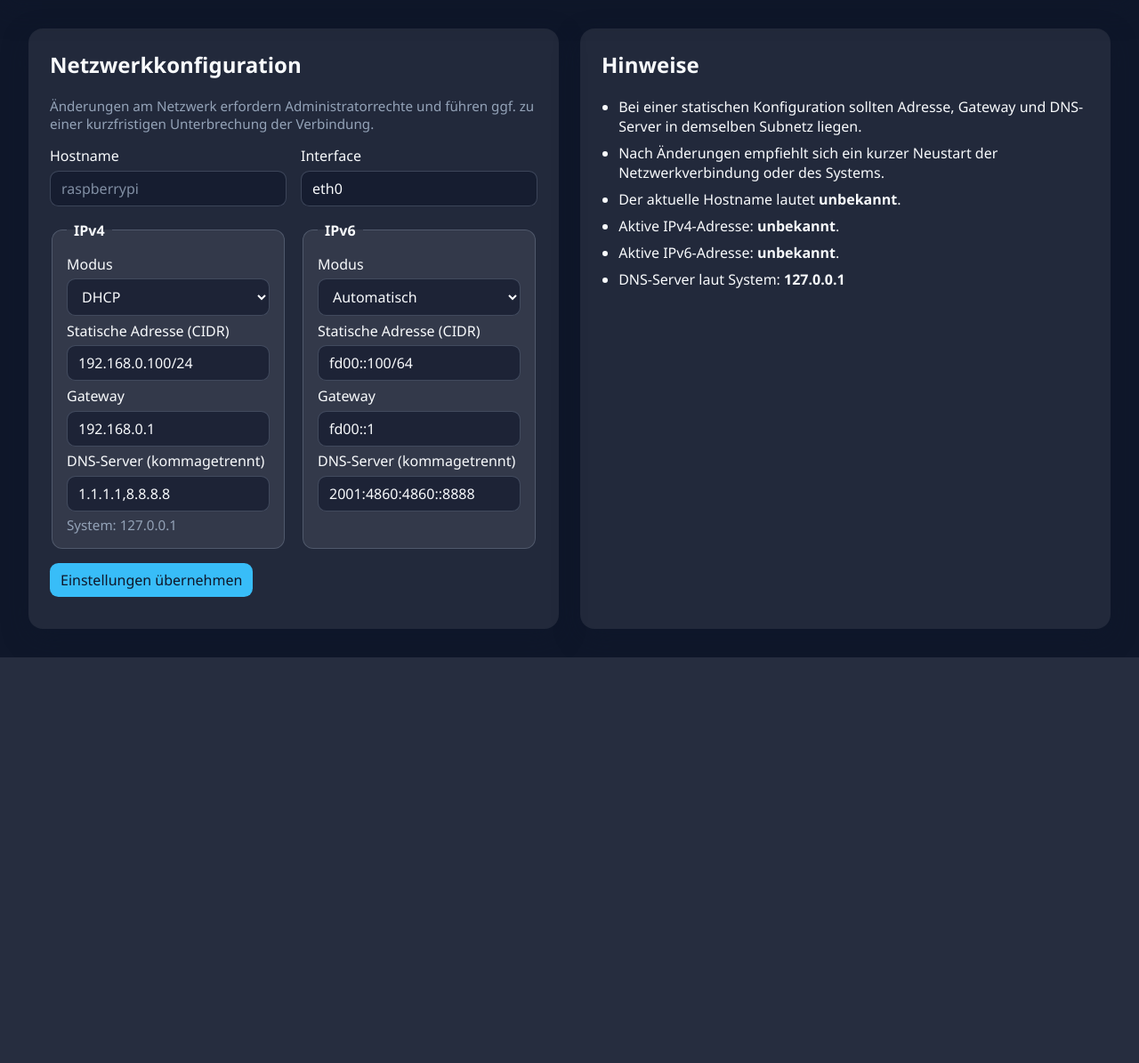
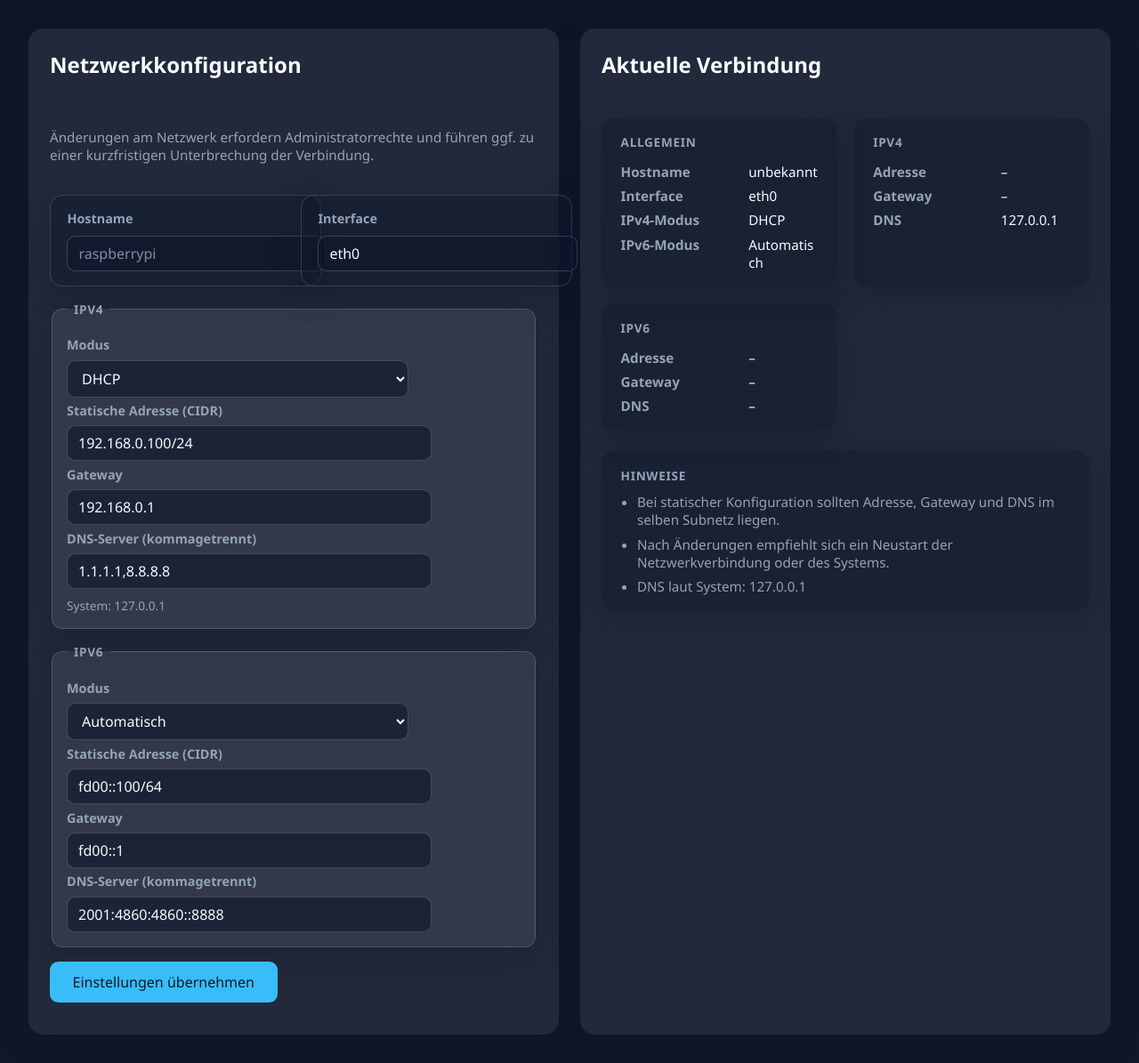
Before and after one commit to joni123467/Slideshow, a Flask app: page /network in a window 1280 px wide. Shown: the part 118-1313 px from the top of the page at 89% size. Before the commit the page ends 857 px from the top, so only its background shows below. Run offline with Flask 2, Linux system fonts and the light colour scheme; a user stored in the database is signed in.

Commit message:
Shorten network config inputs

```diff
--- a/slideshow/network.py
+++ b/slideshow/network.py
@@ -80,7 +80,8 @@ class NetworkManager:
         new_block: List[str] = []
         if config_lines:
             new_block.append(f"interface {interface}")
-            new_block.extend(config_lines)
+            indented = [f"    {line}" for line in config_lines]
+            new_block.extend(indented)
 
         with open("/etc/dhcpcd.conf", "w", encoding="utf-8") as fh:
             preserved = "".join(filtered).rstrip("\n")
--- a/slideshow/static/style.css
+++ b/slideshow/static/style.css
@@ -288,6 +288,171 @@ a {
 .system-card__meta {
   font-size: 0.85rem;
   color: var(--muted);
+}
+
+
+.network-config {
+  display: flex;
+  flex-direction: column;
+  gap: 1.25rem;
+}
+
+.network-config__form {
+  grid-template-columns: repeat(auto-fit, minmax(260px, 1fr));
+  align-items: start;
+}
+
+.network-config__form > .network-config__field {
+  background: var(--surface-strong);
+  border-radius: 0.9rem;
+  padding: 1rem 1.15rem;
+  box-shadow: var(--shadow);
+  border: 1px solid rgba(148, 163, 184, 0.25);
+  gap: 0.6rem;
+  width: min(100%, 26rem);
+  justify-self: start;
+}
+
+.network-config__field-label {
+  font-size: 0.9rem;
+  font-weight: 600;
+  color: var(--muted);
+}
+
+.network-config__field input,
+.network-config__field select,
+.network-config__field textarea {
+  width: min(100%, 24rem);
+}
+
+.network-config__fieldset {
+  grid-column: 1 / -1;
+  display: grid;
+  gap: 1rem;
+  grid-template-columns: repeat(auto-fit, minmax(220px, 1fr));
+  background: var(--surface-strong);
+  border-radius: 1rem;
+  border: 1px solid rgba(148, 163, 184, 0.25);
+  box-shadow: var(--shadow);
+  padding: 1.1rem 1.25rem;
+}
+
+.network-config__fieldset legend {
+  grid-column: 1 / -1;
+  font-size: 0.85rem;
+  text-transform: uppercase;
+  letter-spacing: 0.05em;
+  color: var(--muted);
+  padding: 0 0.5rem;
+  margin-bottom: 0.35rem;
+  font-weight: 600;
+}
+
+.network-config__fieldset .network-config__field {
+  background: transparent;
+  border: none;
+  box-shadow: none;
+  padding: 0;
+  gap: 0.45rem;
+  width: min(100%, 24rem);
+  justify-self: start;
+}
+
+.network-config__meta {
+  display: block;
+  margin-top: 0.15rem;
+  font-size: 0.85rem;
+  color: var(--muted);
+}
+
+.network-config__submit {
+  grid-column: 1 / -1;
+  justify-self: end;
+  padding: 0.75rem 1.6rem;
+  max-width: none;
+  width: auto;
+}
+
+.network-overview {
+  display: flex;
+  flex-direction: column;
+  gap: 1.5rem;
+}
+
+.network-status {
+  display: grid;
+  gap: 1.2rem;
+  grid-template-columns: repeat(auto-fit, minmax(260px, 1fr));
+}
+
+.network-status__group {
+  background: var(--surface-strong);
+  border-radius: 0.85rem;
+  padding: 1.1rem 1.35rem;
+  box-shadow: var(--shadow);
+  display: flex;
+  flex-direction: column;
+  gap: 0.85rem;
+}
+
+.network-status__group h3 {
+  margin: 0;
+  font-size: 0.85rem;
+  text-transform: uppercase;
+  letter-spacing: 0.05em;
+  color: var(--muted);
+}
+
+.network-status__list {
+  margin: 0;
+  display: grid;
+  grid-template-columns: minmax(130px, max-content) minmax(0, 1fr);
+  row-gap: 0.45rem;
+  column-gap: 0.85rem;
+  font-size: 0.95rem;
+}
+
+.network-status__list dt {
+  font-weight: 600;
+  color: var(--muted);
+}
+
+.network-status__list dd {
+  margin: 0;
+  word-break: break-word;
+}
+
+.network-status__meta {
+  display: block;
+  margin-top: 0.25rem;
+  font-size: 0.85rem;
+  color: var(--muted);
+}
+
+.network-hints-card {
+  background: var(--surface-strong);
+  border-radius: 0.85rem;
+  padding: 1.1rem 1.35rem;
+  box-shadow: var(--shadow);
+}
+
+.network-hints-card h3 {
+  margin: 0 0 0.65rem;
+  font-size: 0.85rem;
+  text-transform: uppercase;
+  letter-spacing: 0.05em;
+  color: var(--muted);
+}
+
+.network-hints {
+  margin: 0;
+  padding-left: 1.15rem;
+  display: flex;
+  flex-direction: column;
+  gap: 0.45rem;
+  list-style: disc;
+  color: var(--muted);
+  font-size: 0.95rem;
 }
 
 .system-overview .system-usage {
--- a/slideshow/templates/network.html
+++ b/slideshow/templates/network.html
@@ -2,41 +2,48 @@
 {% block title %}Netzwerk – Slideshow{% endblock %}
 {% block content %}
 <section class="grid">
-  <article>
+  <article class="network-config">
     <h2>Netzwerkkonfiguration</h2>
     <p class="muted">Änderungen am Netzwerk erfordern Administratorrechte und führen ggf. zu einer kurzfristigen Unterbrechung der Verbindung.</p>
-    <form method="post" action="{{ url_for('update_network') }}" class="grid-form">
-      <label>Hostname
+    <form method="post" action="{{ url_for('update_network') }}" class="grid-form network-config__form">
+      <label class="network-config__field">
+        <span class="network-config__field-label">Hostname</span>
         <input type="text" name="hostname" value="{{ current.hostname or config.network.hostname or '' }}" placeholder="raspberrypi" />
       </label>
-      <label>Interface
+      <label class="network-config__field">
+        <span class="network-config__field-label">Interface</span>
         <input type="text" name="interface" value="{{ current.interface or config.network.interface }}" />
       </label>
-      <fieldset>
+      <fieldset class="network-config__fieldset">
         <legend>IPv4</legend>
-        <label>Modus
+        <label class="network-config__field">
+          <span class="network-config__field-label">Modus</span>
           {% set ipv4_mode = (config.network.ipv4.mode or 'dhcp') %}
           <select name="ipv4_mode">
             <option value="dhcp" {% if ipv4_mode == 'dhcp' %}selected{% endif %}>DHCP</option>
             <option value="static" {% if ipv4_mode == 'static' %}selected{% endif %}>Statisch</option>
           </select>
         </label>
-        <label>Statische Adresse (CIDR)
+        <label class="network-config__field">
+          <span class="network-config__field-label">Statische Adresse (CIDR)</span>
           <input type="text" name="ipv4_address" value="{{ config.network.ipv4.static.address or '' }}" />
-          {% if current.ipv4.address %}<span class="muted">Aktuell: {{ current.ipv4.address }}</span>{% endif %}
+          {% if current.ipv4.address %}<span class="network-config__meta">Aktuell: {{ current.ipv4.address }}</span>{% endif %}
         </label>
-        <label>Gateway
+        <label class="network-config__field">
+          <span class="network-config__field-label">Gateway</span>
           <input type="text" name="ipv4_router" value="{{ config.network.ipv4.static.router or '' }}" />
-          {% if current.ipv4.router %}<span class="muted">Aktuell: {{ current.ipv4.router }}</span>{% endif %}
+          {% if current.ipv4.router %}<span class="network-config__meta">Aktuell: {{ current.ipv4.router }}</span>{% endif %}
         </label>
-        <label>DNS-Server (kommagetrennt)
+        <label class="network-config__field">
+          <span class="network-config__field-label">DNS-Server (kommagetrennt)</span>
           <input type="text" name="ipv4_dns" value="{{ config.network.ipv4.static.dns | join(',') if config.network.ipv4.static.dns else '' }}" />
-          {% if current.ipv4.dns %}<span class="muted">System: {{ current.ipv4.dns | join(', ') }}</span>{% endif %}
+          {% if current.ipv4.dns %}<span class="network-config__meta">System: {{ current.ipv4.dns | join(', ') }}</span>{% endif %}
         </label>
       </fieldset>
-      <fieldset>
+      <fieldset class="network-config__fieldset">
         <legend>IPv6</legend>
-        <label>Modus
+        <label class="network-config__field">
+          <span class="network-config__field-label">Modus</span>
           {% set ipv6_mode = (config.network.ipv6.mode or 'dhcp') %}
           <select name="ipv6_mode">
             <option value="dhcp" {% if ipv6_mode == 'dhcp' %}selected{% endif %}>Automatisch</option>
@@ -44,33 +51,83 @@
             <option value="disabled" {% if ipv6_mode == 'disabled' %}selected{% endif %}>Deaktiviert</option>
           </select>
         </label>
-        <label>Statische Adresse (CIDR)
+        <label class="network-config__field">
+          <span class="network-config__field-label">Statische Adresse (CIDR)</span>
           <input type="text" name="ipv6_address" value="{{ config.network.ipv6.static.address or '' }}" />
-          {% if current.ipv6.address %}<span class="muted">Aktuell: {{ current.ipv6.address }}</span>{% endif %}
+          {% if current.ipv6.address %}<span class="network-config__meta">Aktuell: {{ current.ipv6.address }}</span>{% endif %}
         </label>
-        <label>Gateway
+        <label class="network-config__field">
+          <span class="network-config__field-label">Gateway</span>
           <input type="text" name="ipv6_router" value="{{ config.network.ipv6.static.router or '' }}" />
-          {% if current.ipv6.router %}<span class="muted">Aktuell: {{ current.ipv6.router }}</span>{% endif %}
+          {% if current.ipv6.router %}<span class="network-config__meta">Aktuell: {{ current.ipv6.router }}</span>{% endif %}
         </label>
-        <label>DNS-Server (kommagetrennt)
+        <label class="network-config__field">
+          <span class="network-config__field-label">DNS-Server (kommagetrennt)</span>
           <input type="text" name="ipv6_dns" value="{{ config.network.ipv6.static.dns | join(',') if config.network.ipv6.static.dns else '' }}" />
-          {% if current.ipv6.dns %}<span class="muted">System: {{ current.ipv6.dns | join(', ') }}</span>{% endif %}
+          {% if current.ipv6.dns %}<span class="network-config__meta">System: {{ current.ipv6.dns | join(', ') }}</span>{% endif %}
         </label>
       </fieldset>
-      <button type="submit">Einstellungen übernehmen</button>
+      <button type="submit" class="network-config__submit">Einstellungen übernehmen</button>
     </form>
   </article>
 
-  <article>
-    <h2>Hinweise</h2>
-    <ul class="hint-list">
-      <li>Bei einer statischen Konfiguration sollten Adresse, Gateway und DNS-Server in demselben Subnetz liegen.</li>
-      <li>Nach Änderungen empfiehlt sich ein kurzer Neustart der Netzwerkverbindung oder des Systems.</li>
-      <li>Der aktuelle Hostname lautet <strong>{{ current.hostname or config.network.hostname or 'unbekannt' }}</strong>.</li>
-      <li>Aktive IPv4-Adresse: <strong>{{ current.ipv4.address or 'unbekannt' }}</strong>{% if current.ipv4.router %}, Gateway: <strong>{{ current.ipv4.router }}</strong>{% endif %}.</li>
-      <li>Aktive IPv6-Adresse: <strong>{{ current.ipv6.address or 'unbekannt' }}</strong>{% if current.ipv6.router %}, Gateway: <strong>{{ current.ipv6.router }}</strong>{% endif %}.</li>
-      {% if current.dns %}<li>DNS-Server laut System: <strong>{{ current.dns | join(', ') }}</strong></li>{% endif %}
-    </ul>
+  <article class="network-overview">
+    <h2>Aktuelle Verbindung</h2>
+    {% set ipv4_mode_value = (current.ipv4.mode or config.network.ipv4.mode or 'dhcp') | lower %}
+    {% set ipv6_mode_value = (current.ipv6.mode or config.network.ipv6.mode or 'dhcp') | lower %}
+    <div class="network-status">
+      <section class="network-status__group">
+        <h3>Allgemein</h3>
+        <dl class="network-status__list">
+          <dt>Hostname</dt>
+          <dd>
+            {{ current.hostname or config.network.hostname or 'unbekannt' }}
+            {% if current.hostname and config.network.hostname and current.hostname != config.network.hostname %}
+              <span class="network-status__meta">Konfiguriert: {{ config.network.hostname }}</span>
+            {% endif %}
+          </dd>
+          <dt>Interface</dt>
+          <dd>{{ current.interface or config.network.interface or 'unbekannt' }}</dd>
+          <dt>IPv4-Modus</dt>
+          <dd>{{ {'dhcp': 'DHCP', 'static': 'Statisch'}[ipv4_mode_value] if ipv4_mode_value in ['dhcp', 'static'] else ipv4_mode_value|upper }}</dd>
+          <dt>IPv6-Modus</dt>
+          <dd>{{ {'dhcp': 'Automatisch', 'static': 'Statisch', 'disabled': 'Deaktiviert'}[ipv6_mode_value] if ipv6_mode_value in ['dhcp', 'static', 'disabled'] else ipv6_mode_value|upper }}</dd>
+        </dl>
+      </section>
+
+      <section class="network-status__group">
+        <h3>IPv4</h3>
+        <dl class="network-status__list">
+          <dt>Adresse</dt>
+          <dd>{{ current.ipv4.address or '–' }}</dd>
+          <dt>Gateway</dt>
+          <dd>{{ current.ipv4.router or '–' }}</dd>
+          <dt>DNS</dt>
+          <dd>{{ (current.ipv4.dns or []) | join(', ') or '–' }}</dd>
+        </dl>
+      </section>
+
+      <section class="network-status__group">
+        <h3>IPv6</h3>
+        <dl class="network-status__list">
+          <dt>Adresse</dt>
+          <dd>{{ current.ipv6.address or '–' }}</dd>
+          <dt>Gateway</dt>
+          <dd>{{ current.ipv6.router or '–' }}</dd>
+          <dt>DNS</dt>
+          <dd>{{ (current.ipv6.dns or []) | join(', ') or '–' }}</dd>
+        </dl>
+      </section>
+    </div>
+
+    <section class="network-hints-card">
+      <h3>Hinweise</h3>
+      <ul class="network-hints">
+        <li>Bei statischer Konfiguration sollten Adresse, Gateway und DNS im selben Subnetz liegen.</li>
+        <li>Nach Änderungen empfiehlt sich ein Neustart der Netzwerkverbindung oder des Systems.</li>
+        {% if current.dns %}<li>DNS laut System: {{ current.dns | join(', ') }}</li>{% endif %}
+      </ul>
+    </section>
   </article>
 </section>
 {% endblock %}
```
Also changed, not shown: slideshow/system.py (+139 -96 lines).
